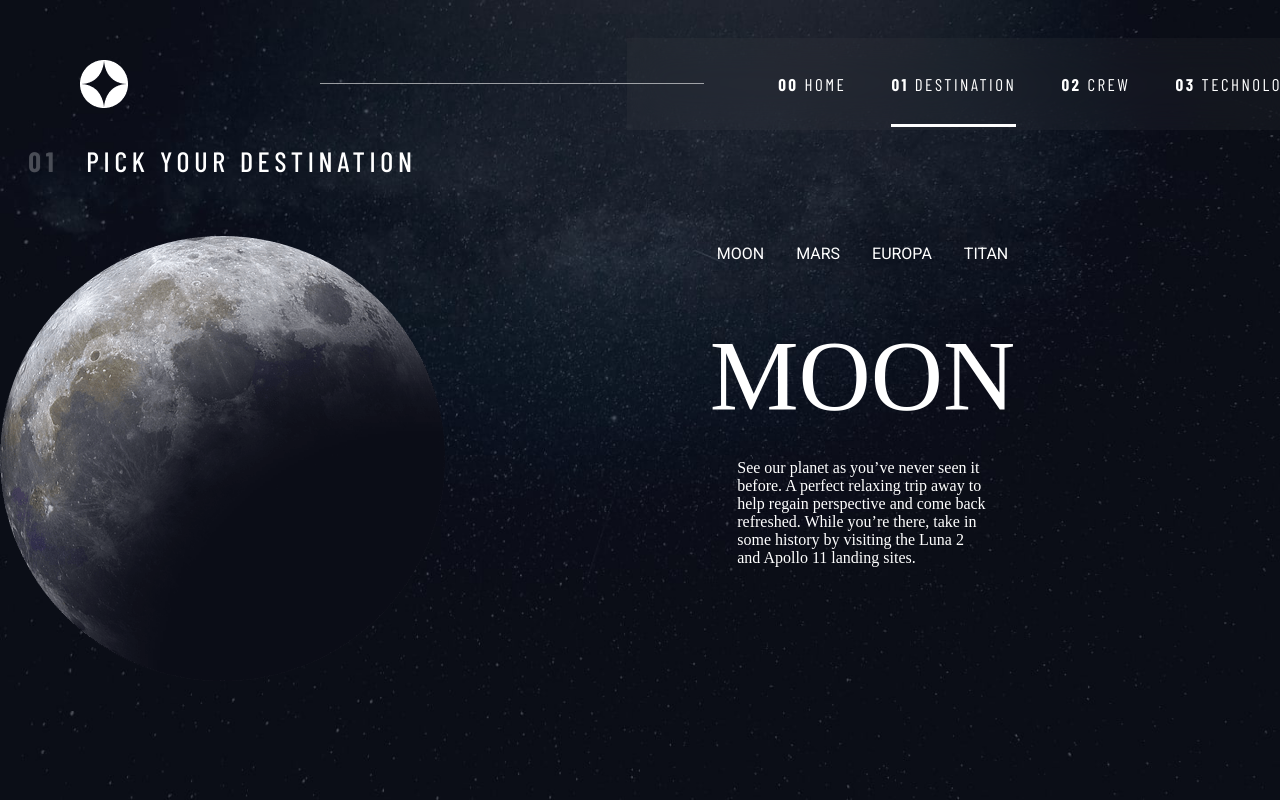
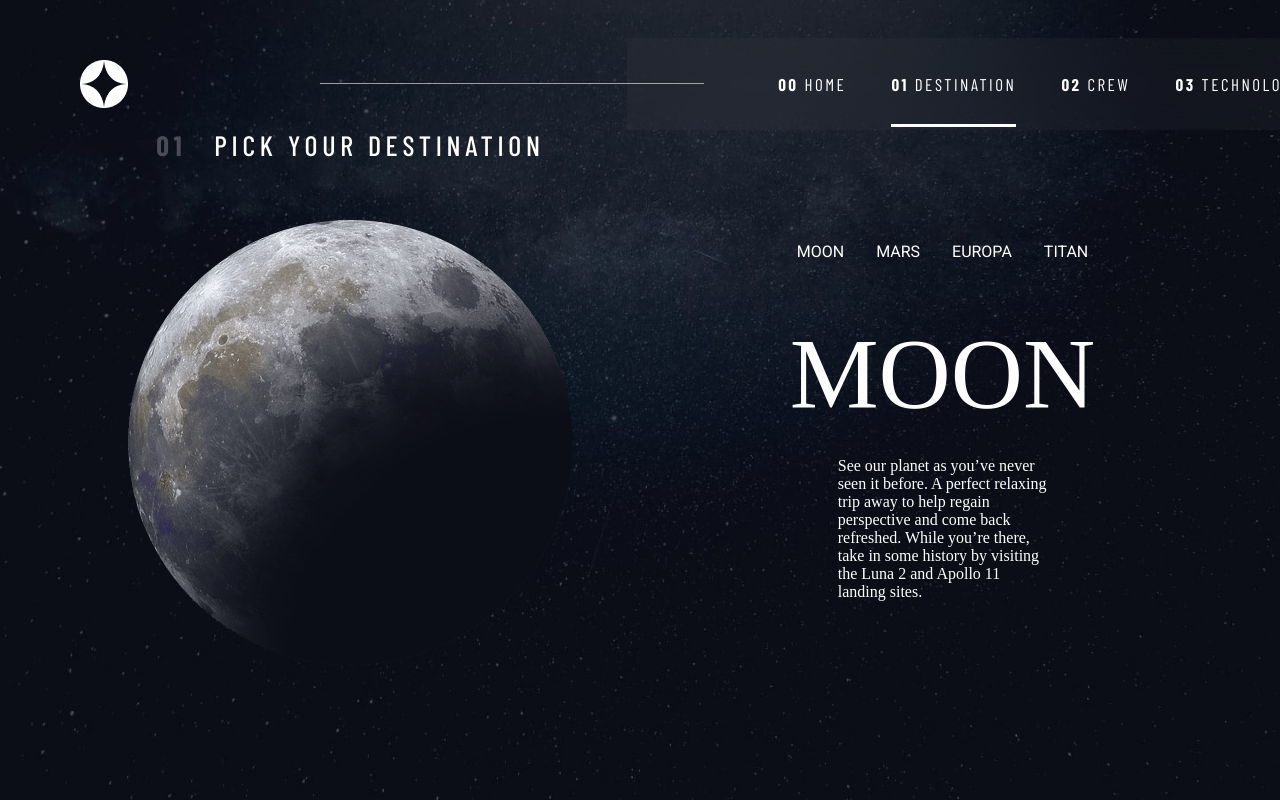
Before and after one commit to DjakaIT/spacetourism-react, a React (Vite) app: page /destination in a window 1280 px wide. Built offline with nearby package versions, Linux system fonts and the light colour scheme; a web font is replaced by a local one.

Commit message:
css fixes

```diff
--- a/src/css/destination.css
+++ b/src/css/destination.css
@@ -12,13 +12,19 @@
 
 
 .destinationDiv{
+    position: relative;
+    bottom: 7rem;
     display: flex;
-    justify-content: space-evenly;
+    justify-content: space-between;
     align-items: center;
+    padding: 10%;
+    gap: 10em;
 
 }
 
 .pickDestinationDiv{
+    position: relative;
+    bottom: 2em;
     display: flex;
     flex-direction: column;
     justify-content: center;
@@ -60,6 +66,7 @@
     font-size: 16px;
     text-transform: uppercase;
     color: white;
+    cursor: pointer;
 
 }
 
@@ -72,7 +79,7 @@
 }
 
 .destination-card-description{
-    width: 30%;
+    width: 50%;
 }
 
 .destination-card-bigTitle{
```
